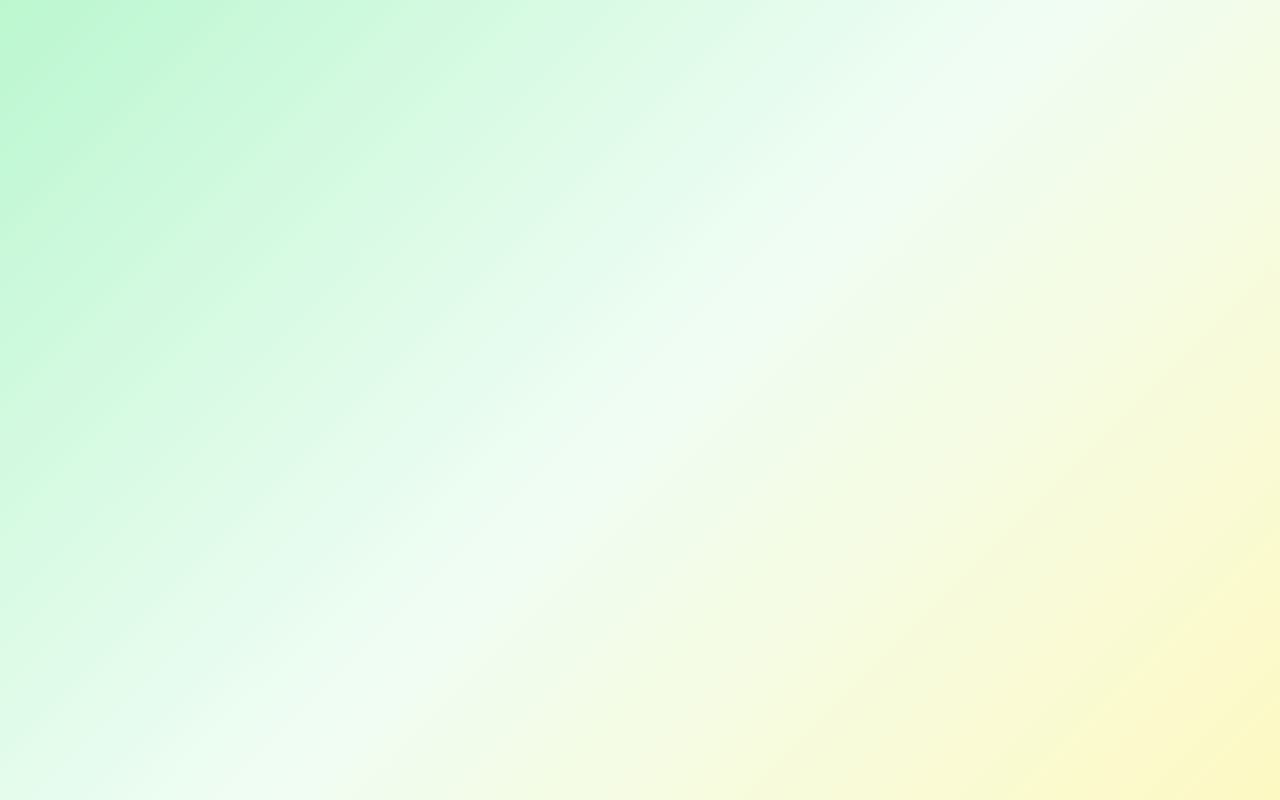
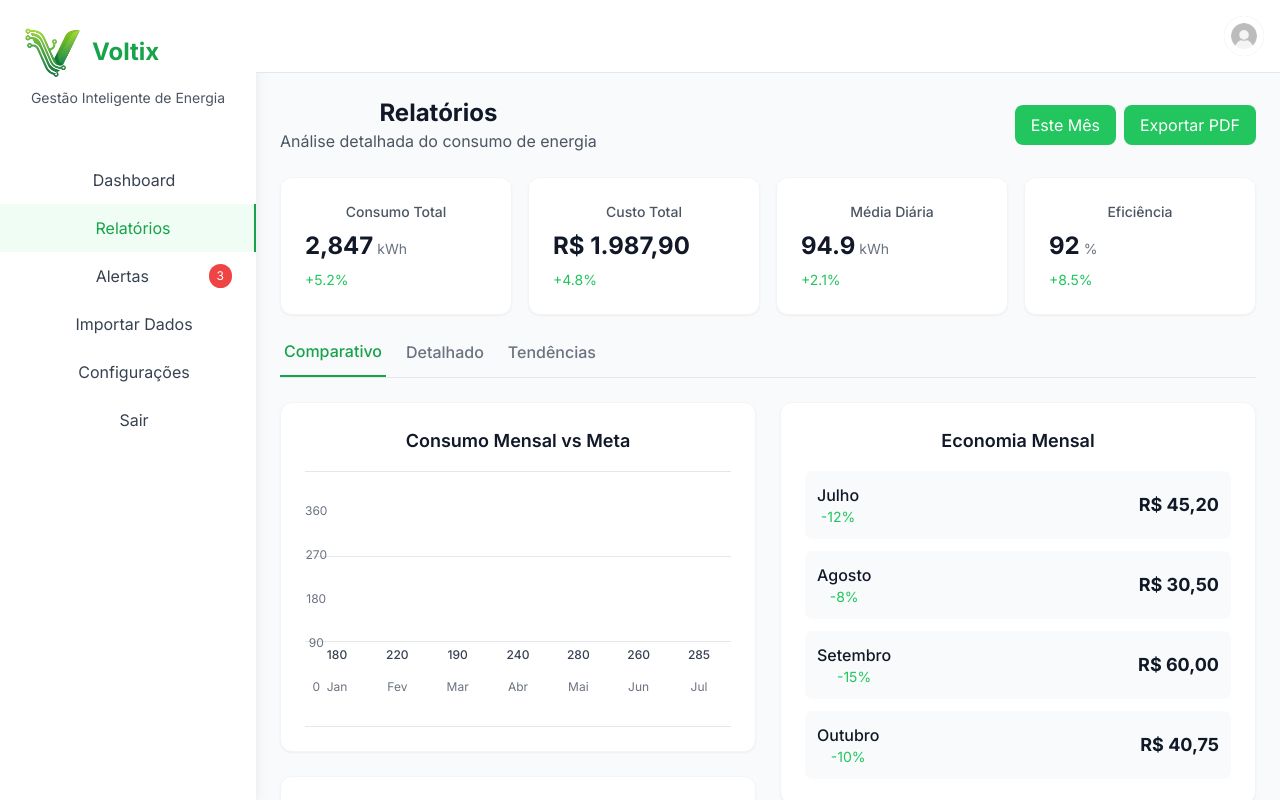
Before and after one commit to VictorBrasileiroo/App_Gestao_Energia_Residencial, a React (Vite) app in the folder frontend/: page /relatorios in a window 1280 px wide. Before the commit this address had no page. Built offline with nearby package versions, Linux system fonts and the light colour scheme.

Commit message:
adição da janela Relatórios e crreção de bug no menu esquerdo

```diff
--- a/frontend/src/App.jsx
+++ b/frontend/src/App.jsx
@@ -4,6 +4,8 @@ import { BrowserRouter as Router, Routes, Route } from 'react-router-dom'
 import Login from  './pages/Login'
 import Cadastro from "./pages/Cadastro";
 import Dashboard from "./pages/Dashboard";
+import Relatorios from "./pages/Relatorios";
+
 
 //componnete principal da aplicação
 function App() {
@@ -16,6 +18,7 @@ function App() {
                     <Route path='/login' element={<Login />}></Route>
                     <Route path='/cadastro' element={<Cadastro />}></Route>
                     <Route path='/dashboard' element={<Dashboard />}></Route>
+                    <Route path='/relatorios' element={<Relatorios />}></Route>
                 </Routes>
             </div>
         </Router>
--- a/frontend/src/components/DashboardLayout.jsx
+++ b/frontend/src/components/DashboardLayout.jsx
@@ -1,9 +1,20 @@
 import React from 'react'
-import { Link } from 'react-router-dom'
+import { Link, useLocation } from 'react-router-dom'
 
 const DashboardLayout = ({ children }) => {
+  const location = useLocation()
+
+  const menuItems = [
+    { name: 'Dashboard', path: '/dashboard' },
+    { name: 'Relatórios', path: '/relatorios' },
+    { name: 'Alertas', path: '/alertas', badge: 3 },
+    { name: 'Importar Dados', path: '/importar' },
+    { name: 'Configurações', path: '/configuracoes' },
+    { name: 'Sair', path: '/login' }
+  ]
+
   return (
-    <div className="flex h-screen bg-green-00">
+    <div className="flex h-screen bg-gray-50">
       {/* sidebar */}
       <div className="w-64 bg-white shadow-lg">
         <div className="p-6">
@@ -15,37 +26,38 @@ const DashboardLayout = ({ children }) => {
             />
             <h1 className="text-2xl font-extrabold text-green-600">Voltix</h1>
           </div>
-
           <p className="text-sm text-gray-600 mt-2">Gestão Inteligente de Energia</p>
         </div>
 
         <nav className="mt-6">
-          {[
-            { name: 'Dashboard', active: true },
-            { name: 'Relatórios' },
-            { name: 'Alertas', badge: 3 },
-            { name: 'Importar Dados' },
-          ].map((item) => (
-            <div
+          {menuItems.map((item) => {
+            const isActive = location.pathname === item.path
+
+            return (
+              <Link
                 key={item.name}
+                to={item.path}
                 className={`flex items-center px-6 py-3 text-gray-700 hover:bg-green-50 hover:text-green-600 cursor-pointer ${
-                item.active ? 'bg-green-50 text-green-600 border-r-2 border-green-600' : ''
+                  isActive ? 'bg-green-50 text-green-600 border-r-2 border-green-600' : ''
                 }`}
               >
+                {/*Adiciona ícone*/}
+                <span className="mr-3 text-lg">{item.icon}</span>
                 <span className="flex-1">{item.name}</span>
                 {item.badge && (
                   <span className="bg-red-500 text-white text-xs px-2 py-1 rounded-full">
                     {item.badge}
                   </span>
                 )}
-            </div>
-          ))}
+              </Link>
+            )
+          })}
         </nav>
       </div>
 
-      {/* main */}
+      {/*main*/}
       <div className="flex-1 overflow-auto">
-        {/* header global com perfil */}
+        {/*cabeca global com perfil*/}
         <div className="flex justify-end items-center p-4 border-b bg-white">
           <div className="h-10 w-10 bg-gray-300 rounded-full flex items-center justify-center cursor-pointer hover:ring-2 hover:ring-green-500 transition">
             <img
--- /dev/null
+++ b/frontend/src/components/MonthlySaving.jsx
@@ -0,0 +1,30 @@
+import React from 'react'
+
+const MonthlySaving = () => {
+    const savings = [
+        { month: 'Julho', percentage: '-12%', values: 'R$ 45,20'},
+        { month: 'Agosto', percentage: '-8%', values: 'R$ 30,50'},
+        { month: 'Setembro', percentage: '-15%', values: 'R$ 60,00'},
+        { month: 'Outubro', percentage: '-10%', values: 'R$ 40,75'},
+    ]
+
+    return (
+        <div className='bg-white p-6 rounded-xl shadow-sm border border-gray-100'>
+            <h3 className='text-lg font-semibold text-gray-900 mb-4'>Economia Mensal</h3>
+
+            <div className='space-y-3'>
+                {savings.map((item, index) => (
+                    <div key={index} className='flex justify-between items-center p-3 bg-gray-50 rounded-lg'>
+                        <div>
+                            <div className='font-medium text-gray-900'>{item.month}</div>
+                            <div className='text-sm text-green-500'>{item.percentage}</div>
+                        </div>
+                        <div className='text-lg font-bold text-gray-900'>{item.values}</div>
+                    </div>
+                ))}
+            </div>
+        </div>
+    )
+}
+
+export default MonthlySaving
--- /dev/null
+++ b/frontend/src/components/StatsCardsRelatorios.jsx
@@ -0,0 +1,57 @@
+import React from 'react'
+
+const StatsCardsRelatorios = () => {
+  const stats = [
+    {
+      title: 'Consumo Total',
+      value: '2,847',
+      unit: 'kWh',
+      change: '+5.2%',
+      trend: 'up'
+    },
+
+    {
+      title: 'Custo Total',
+      value: 'R$ 1.987,90',
+      change: '+4.8%',
+      trend: 'up'
+    },
+
+    {
+      title: 'Média Diária',
+      value: '94.9',
+      unit: 'kWh',
+      change: '+2.1%',
+      trend: 'up'
+    },
+
+    {
+      title: 'Eficiência',
+      value: '92',
+      unit: '%',
+      change: '+8.5%',
+      trend: 'up'
+    }
+  ]
+
+  return (
+    <div className="grid grid-cols-1 md:grid-cols-2 lg:grid-cols-4 gap-4">
+      {stats.map((stat, index) => (
+        <div key={index} className="bg-white p-6 rounded-xl shadow-sm border border-gray-100">
+          <h3 className="text-sm font-medium text-gray-600 mb-2">{stat.title}</h3>
+          <div className="flex items-baseline">
+            <span className="text-2xl font-bold text-gray-900">{stat.value}</span>
+            {stat.unit && <span className="text-sm text-gray-500 ml-1">{stat.unit}</span>}
+          </div>
+          <div className={`flex items-center mt-2 text-sm ${
+            stat.trend === 'up' ? 'text-green-500' : 'text-red-500'
+          }`}>
+            <span>{stat.change}</span>
+          </div>
+        </div>
+      ))}
+    </div>
+  )
+}
+
+export default StatsCardsRelatorios
--- /dev/null
+++ b/frontend/src/components/WeeklyAnalysis.jsx
@@ -0,0 +1,49 @@
+import React from 'react'
+
+const WeeklyAnalysis = () => {
+  const days = ['Seg', 'Ter', 'Qua', 'Qui', 'Sex', 'Sáb', 'Dom']
+  const values = [8, 12, 10, 14, 16, 18, 12] // Valores aproximados do design
+
+  return (
+    <div className="bg-white p-6 rounded-xl shadow-sm border border-gray-100">
+      <h3 className="text-lg font-semibold text-gray-900 mb-4">Análise Semanal</h3>
+
+      {/*grfico*/}
+      <div className="h-48 relative">
+        {/*linhas de grade*/}
+        <div className="absolute inset-0 flex flex-col justify-between">
+          {[0, 1, 2, 3].map((i) => (
+            <div key={i} className="border-t border-gray-200"></div>
+          ))}
+        </div>
+
+        {/*barras*/}
+        <div className="absolute inset-0 flex items-end justify-between px-4 pb-6">
+          {values.map((value, index) => (
+            <div key={index} className="flex flex-col items-center">
+              {/*barra*/}
+              <div
+                className="w-6 bg-gradient-to-t from-green-500 to-green-600 rounded-t-lg"
+                style={{ height: `${(value / 16) * 100}%` }}
+              ></div>
+
+              {/*dia*/}
+              <div className="text-xs text-gray-500 mt-2">{days[index]}</div>
+            </div>
+          ))}
+        </div>
+
+        {/*Y*/}
+        <div className="absolute left-0 top-0 bottom-0 flex flex-col justify-between text-xs text-gray-500 py-6">
+          <span>16</span>
+          <span>12</span>
+          <span>8</span>
+          <span>4</span>
+          <span>0</span>
+        </div>
+      </div>
+    </div>
+  )
+}
+
+export default WeeklyAnalysis
--- /dev/null
+++ b/frontend/src/pages/Relatorios.jsx
@@ -0,0 +1,64 @@
+import React from 'react'
+import DashboardLayout from '../components/DashboardLayout'
+import StatsCardsRelatorios from '../components/StatsCardsRelatorios'
+import ConsumptionChart from '../components/ConsumptionChart'
+import MonthlySaving from '../components/MonthlySaving'
+import WeeklyAnalysis from '../components/WeeklyAnalysis'
+
+const Relatorios = () => {
+    return (
+        <DashboardLayout>
+            <div className='p-6 space-y-6'>
+                {/*corpo*/}
+                <div className='flex justify-between items-center'>
+                    <div>
+                        <h1 className='text-2xl font-bold text-gray-900'>Relatórios</h1>
+                        <p className='text-gray-600'>Análise detalhada do consumo de energia</p>
+                    </div>
+                    <div className='flex gap-2'>
+                        <button className='bg-green-500 text-white px-4 py-2 rounded-lg hover:bg-green-600 transition-colors'>
+                            Este Mês
+                        </button>
+                        <button className='bg-green-500 text-white px-4 py-2 rounded-lg hover:bg-green-600 transition-colors'>
+                            Exportar PDF
+                        </button>
+                    </div>
+                </div>
+
+                {/*statscards*/}
+                <StatsCardsRelatorios />
+
+                {/*tabs e gráficos*/}
+                <div className='flex gap-4 border-b border-gray-200'>
+                    {['Comparativo', 'Detalhado', 'Tendências'].map((tab) => (
+                        <button
+                        key={tab}
+                        className={`pb-3 px-1 font-medium ${
+                            tab === 'Comparativo'
+                            ? 'text-green-600 border-b-2 border-green-600'
+                            : 'text-gray-500 hover:text-gray-700'
+                        }`}>
+                        {tab}
+                        </button>
+                    ))}
+                </div>
+
+                {/*chards grid*/}
+                <div className='grid grid-cols-1 lg:grid-cols-2 gap-6'>
+                    {/*col esquerda*/}
+                    <div className='space-y-6'>
+                        <ConsumptionChart />
+                        <WeeklyAnalysis />
+                    </div>
+
+                    {/*col direita*/}
+                    <div className='space-y-6'>
+                        <MonthlySaving />
+                    </div>
+                </div>
+            </div>
+        </DashboardLayout>
+    )
+}
+
+export default Relatorios
```
Lines whose indentation alone changed are shown as unchanged.
